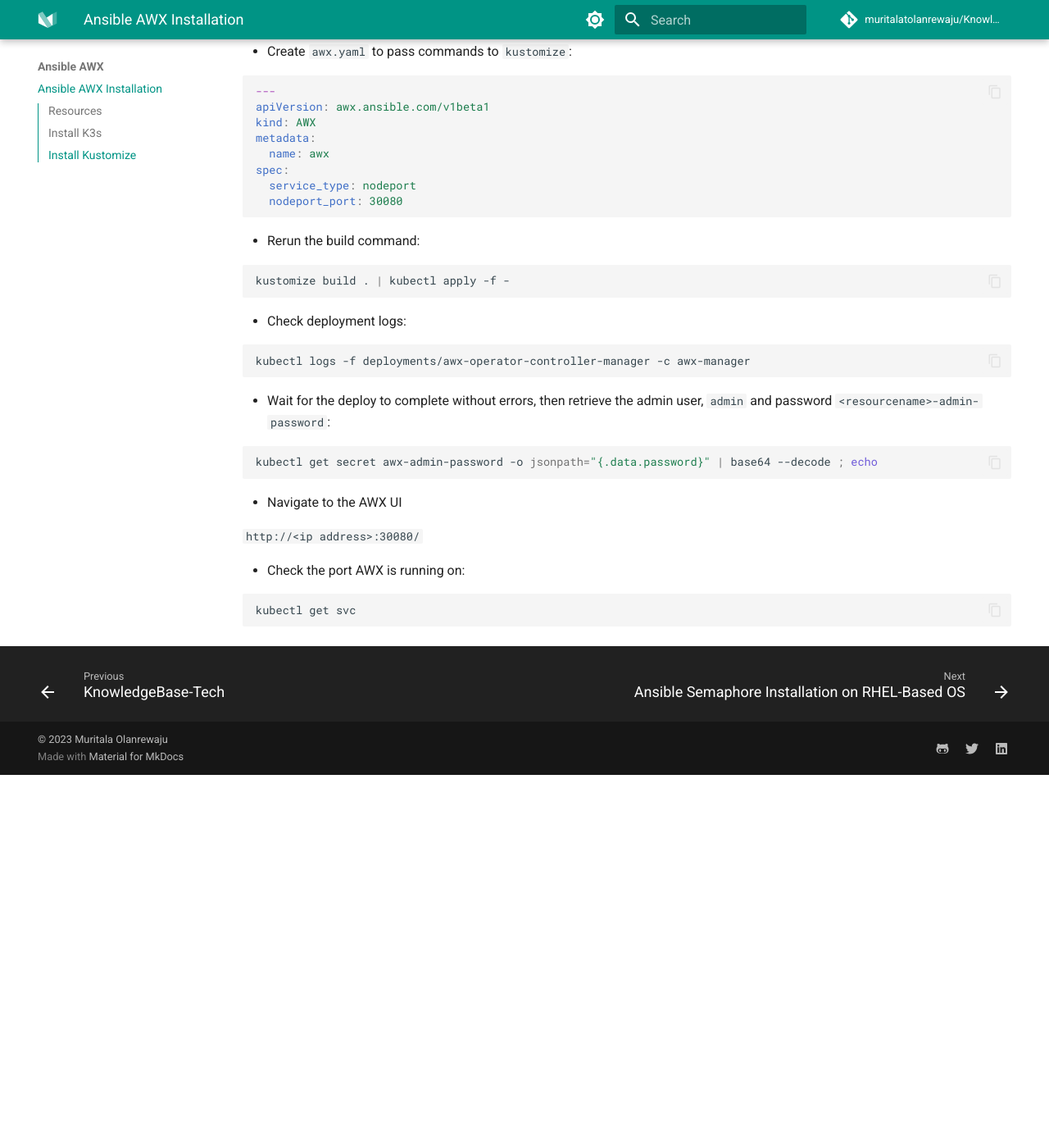
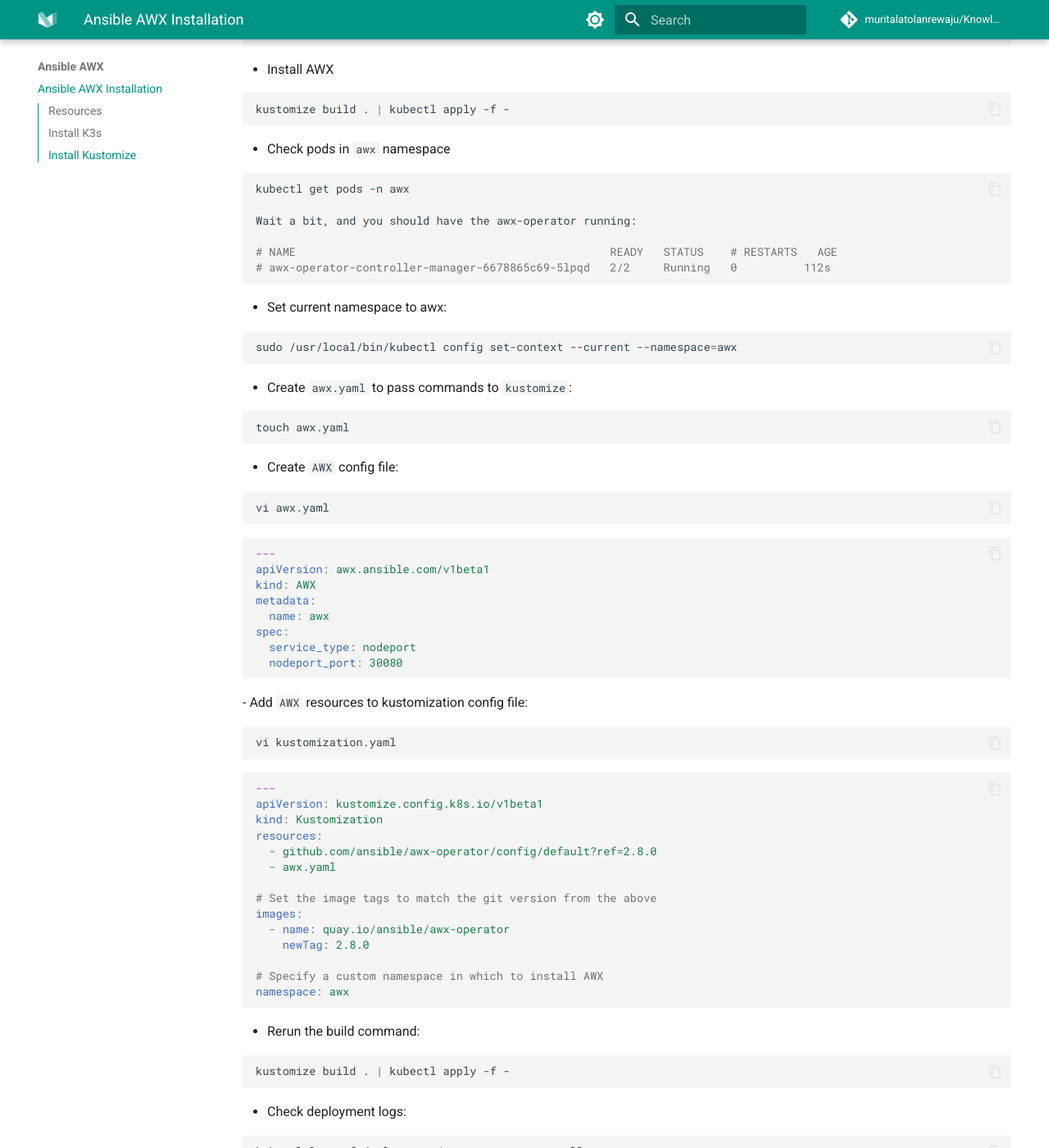
Before and after one commit to muritalatolanrewaju/KnowledgeBase-Tech, an MkDocs documentation site: the page built from docs/Ansible-AWX/install-AWX.md, in a window 1280 px wide and 1400 px high, scrolled down 2544 px. Shown: the whole window at 82% size. Built offline with MkDocs 1.6.1 and Material for MkDocs 9.7.7, drawn with Linux system fonts in a browser that asks for light colours; comment, search, counter and statistics services are not loaded; before the commit the page ends 3489 px from its top, so only the background shows below that; some of the changed text lies outside the part shown.

Commit message:
Update install-AWX.md

````diff
--- a/docs/Ansible-AWX/install-AWX.md
+++ b/docs/Ansible-AWX/install-AWX.md
@@ -15,20 +15,33 @@
 
 - Update the system
 
+On Ubuntu:
+
 ```bash
 sudo apt update -y && sudo apt upgrade -y
+```
+
+On Redhat:
+
+```bash
+sudo dnf update
 ```
 
 - Install Script
 
 ```bash
-curl -sfL https://get.k3s.io | sh -
+sudo curl -sfL https://get.k3s.io | sh -
 ```
 
-- Check installed k3s version
+- Add to a new environment variable to path:
 
 ```bash
-kubectl version
+echo 'export PATH="/usr/local/bin:$PATH"' >> ~/.bashrc
+```
+- Reload the Profile:
+
+```bash
+source ~/.bashrc
 ```
 
 - Verify kube config file permission:
@@ -44,7 +57,13 @@
 - Modify kube config file owner:
 
 ```bash
-sudo chown mo:mo /etc/rancher/k3s/k3s.yaml
+sudo chown <user>:<user> /etc/rancher/k3s/k3s.yaml
+```
+
+- Check installed k3s version
+
+```bash
+kubectl version
 ```
 
 - Check environment status
@@ -93,6 +112,10 @@
 
 - Add `kustomize` config:
 
+```bash
+vi kustomization.yaml
+```
+
 Find the latest tag [here](https://github.com/ansible/awx-operator/releases)
 
 ```yaml
@@ -123,6 +145,8 @@
 ```bash
 kubectl get pods -n awx
 
+Wait a bit, and you should have the awx-operator running:
+
 # NAME                                               READY   STATUS    # RESTARTS   AGE
 # awx-operator-controller-manager-6678865c69-5lpqd   2/2     Running   0          112s
 ```
@@ -130,10 +154,20 @@
 - Set current namespace to awx:
 
 ```bash
-sudo kubectl config set-context --current --namespace=awx
+sudo /usr/local/bin/kubectl config set-context --current --namespace=awx
 ```
 
 - Create `awx.yaml` to pass commands to `kustomize`:
+
+```bash
+touch awx.yaml
+```
+
+- Create `AWX` config file:
+
+```bash
+vi awx.yaml
+```
 
 ```yaml
 ---
@@ -144,6 +178,28 @@
 spec:
   service_type: nodeport
   nodeport_port: 30080
+```
+- Add `AWX` resources to kustomization config file:
+
+```bash
+vi kustomization.yaml
+```
+
+```yaml
+---
+apiVersion: kustomize.config.k8s.io/v1beta1
+kind: Kustomization
+resources:
+  - github.com/ansible/awx-operator/config/default?ref=2.8.0
+  - awx.yaml
+
+# Set the image tags to match the git version from the above
+images:
+  - name: quay.io/ansible/awx-operator
+    newTag: 2.8.0
+
+# Specify a custom namespace in which to install AWX
+namespace: awx
 ```
 
 - Rerun the build command:
@@ -173,3 +229,15 @@
 ```bash
 kubectl get svc
 ```
+
+- Delete all pods in a  namespace:
+
+```bash
+kubectl delete pods --all --namespace awx
+```
+
+- Watch redeployed pods:
+
+```bash
+kubectl get pods --namespace awx --watch
+```
````
Also changed, not shown: other parts of docs/Ansible-AWX/install-AWX.md (+0 -1 lines).
